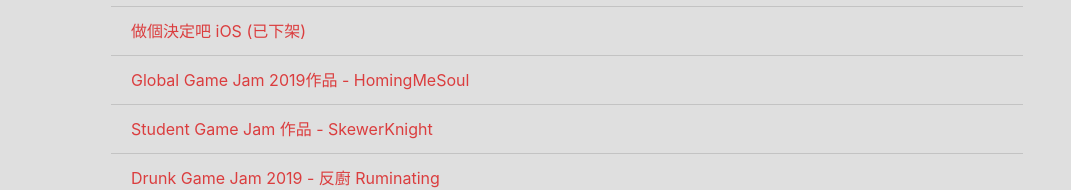
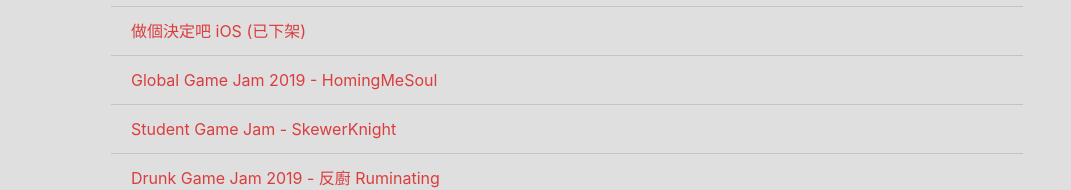
Before and after one commit to mcgodamn/t7214948ttt.github.io, a website with bundled scripts: page index.html in a window 1280 px wide. Shown: the part 2757-2947 px from the top of the page, without its empty margins (209-1280 px from the left). Built offline with nearby package versions, Linux system fonts and the light colour scheme; a web font is replaced by a local one.

Commit message:
潤飾文本

```diff
--- a/index.html
+++ b/index.html
@@ -157,10 +157,10 @@
           </li>
           <li class="list-group-item" style="background-color:#dfdfdf;">
             <a href="https://globalgamejam.org/2019/games/homing-mesoul-%E5%AE%B6%E6%9C%89%E5%BC%95%E5%8A%9B">Global
-              Game Jam 2019作品 - HomingMeSoul</a>
+              Game Jam 2019 - HomingMeSoul</a>
           </li>
           <li class="list-group-item" style="background-color:#dfdfdf;">
-            <a href="./SkewerKnight/index.html">Student Game Jam 作品 - SkewerKnight</a>
+            <a href="./SkewerKnight/index.html">Student Game Jam - SkewerKnight</a>
           </li>
           <li class="list-group-item" style="background-color:#dfdfdf;">
             <a href="https://joanxia.itch.io/ruminating">Drunk Game Jam 2019 - 反廚 Ruminating</a>
```
